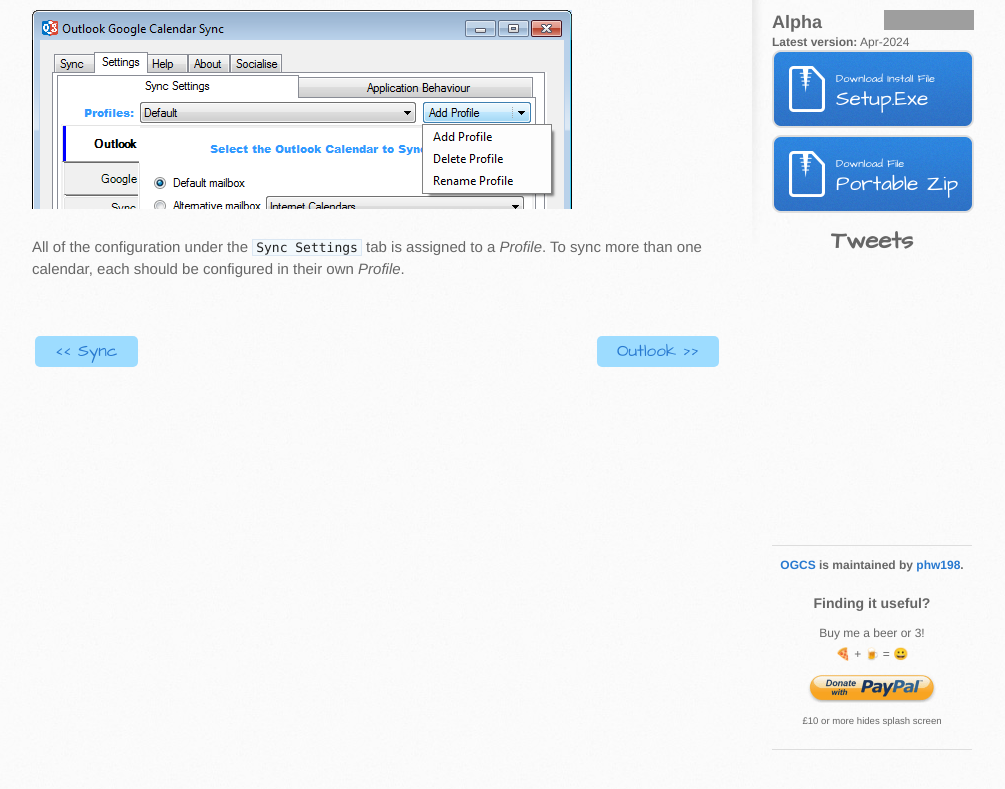
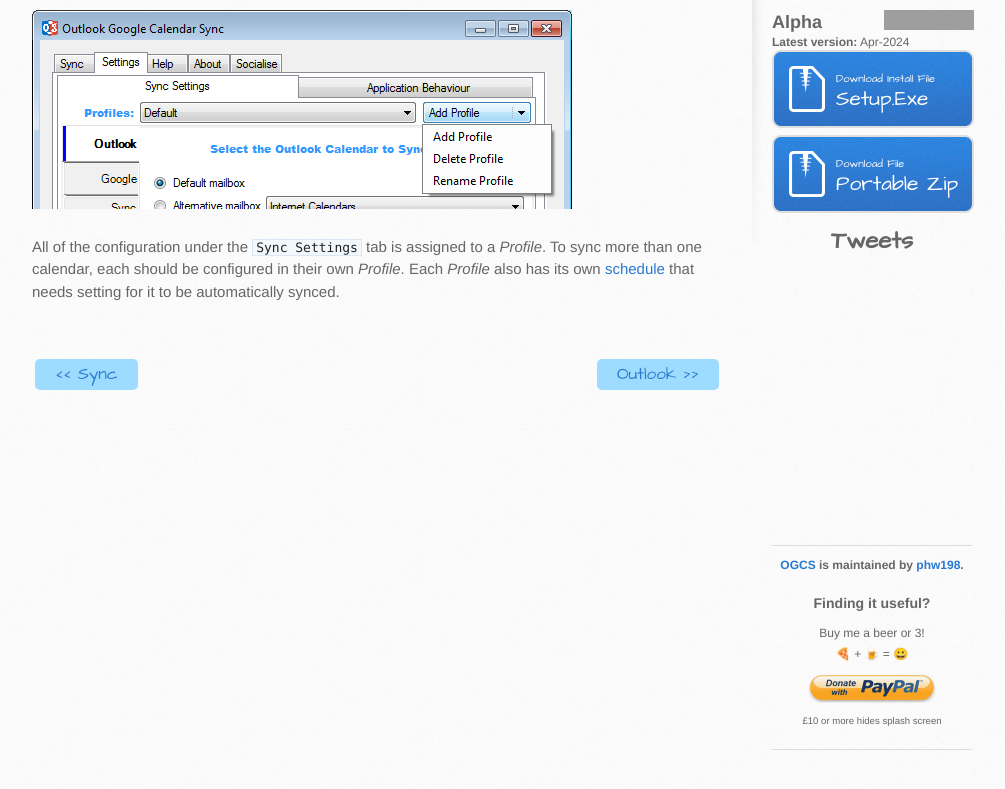
Before and after one commit to phw198/OutlookGoogleCalendarSync, a Jekyll site: the page built from guide/settings.md, in a window 1280 px wide and 900 px high, scrolled down 558 px. Shown: the top 789 px of the window, without its empty margins (138-1143 px from the left). Built offline with Jekyll 4.4.1, drawn with Linux system fonts in a browser that asks for light colours; emoji names are drawn with the system emoji font; comment, search, counter and statistics services are not loaded; grey boxes are pictures that could not be loaded.

Commit message:
Update settings.md
Profile sync schedule.

```diff
--- a/guide/settings.md
+++ b/guide/settings.md
@@ -18,7 +18,7 @@ Remember the settings do not automatically save and will only persist through a
 
 ![Profiles Screenshot](profiles.png)
 
-All of the configuration under the `Sync Settings` tab is assigned to a _Profile_. To sync more than one calendar, each should be configured in their own _Profile_.
+All of the configuration under the `Sync Settings` tab is assigned to a _Profile_. To sync more than one calendar, each should be configured in their own _Profile_. Each _Profile_ also has its own [schedule](https://www.outlookgooglecalendarsync.com/guide/syncoptions#when) that needs setting for it to be automatically synced.
 
 <p>&nbsp;</p>
 {% include navigation-buttons.html %}
```
